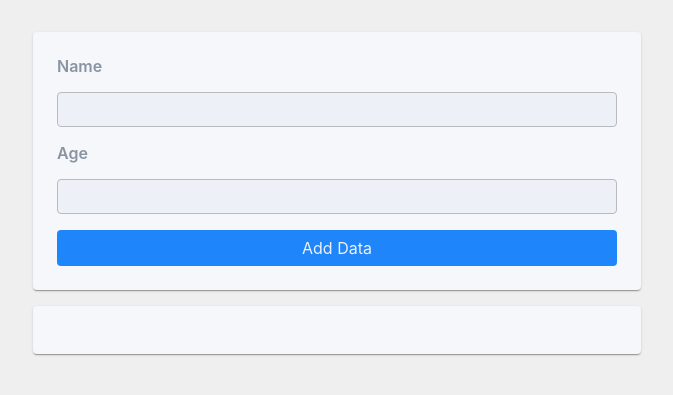
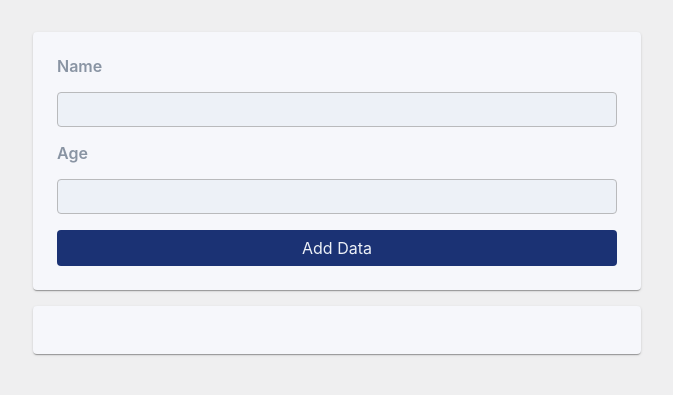
Before and after one commit to avishekdr/react-tutorial, a React (Create React App) app: page / in a window 1280 px wide. Shown: the part 199-594 px from the top of the page, without its empty margins (327-1000 px from the left). Built offline with nearby package versions, Linux system fonts and the light colour scheme.

Commit message:
button color changed

```diff
--- a/src/components/Button/Button.module.css
+++ b/src/components/Button/Button.module.css
@@ -2,7 +2,7 @@
     font: inherit;
     padding: .5rem 1.5rem;
     border: none;
-    background-color: #1e85fa;
+    background-color: #1b3274;
     border-radius: .25rem;
     color: #edf1f7;
     cursor: pointer;
```
